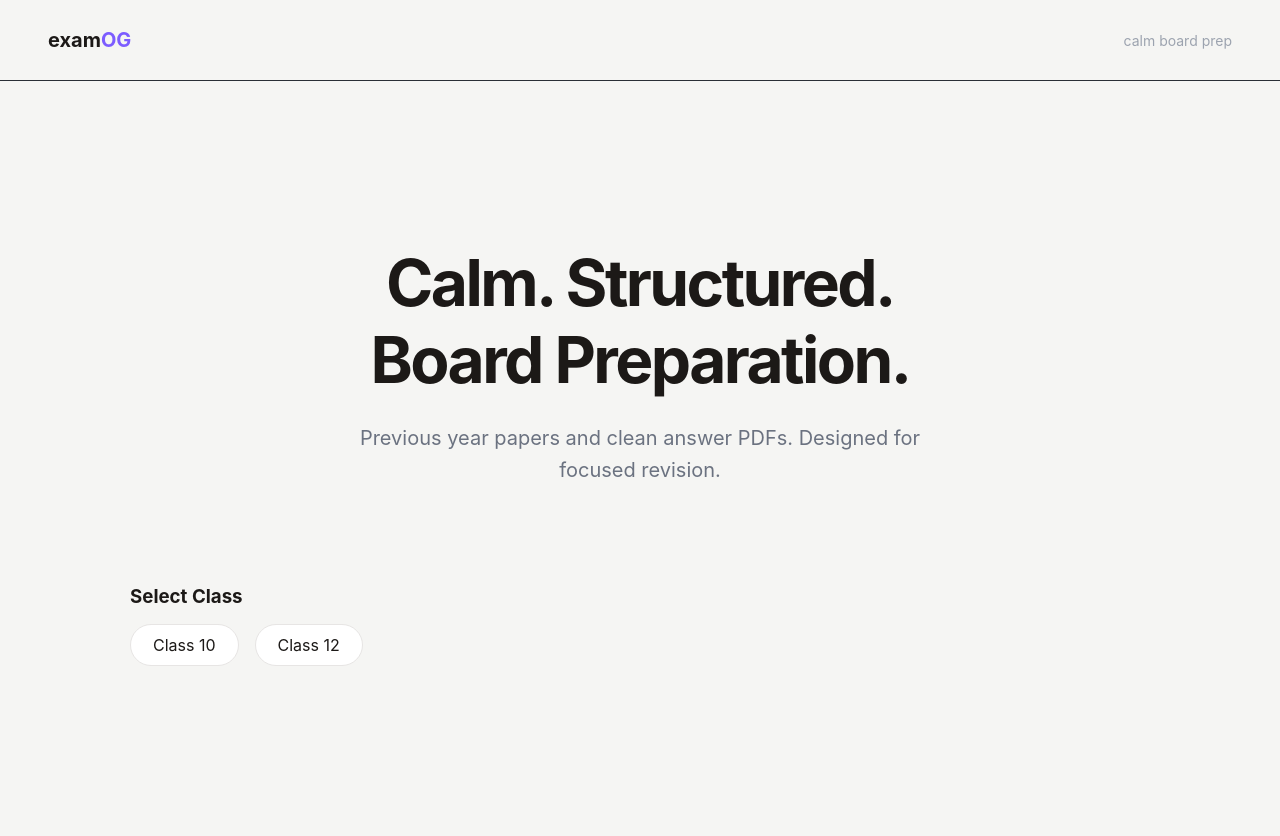
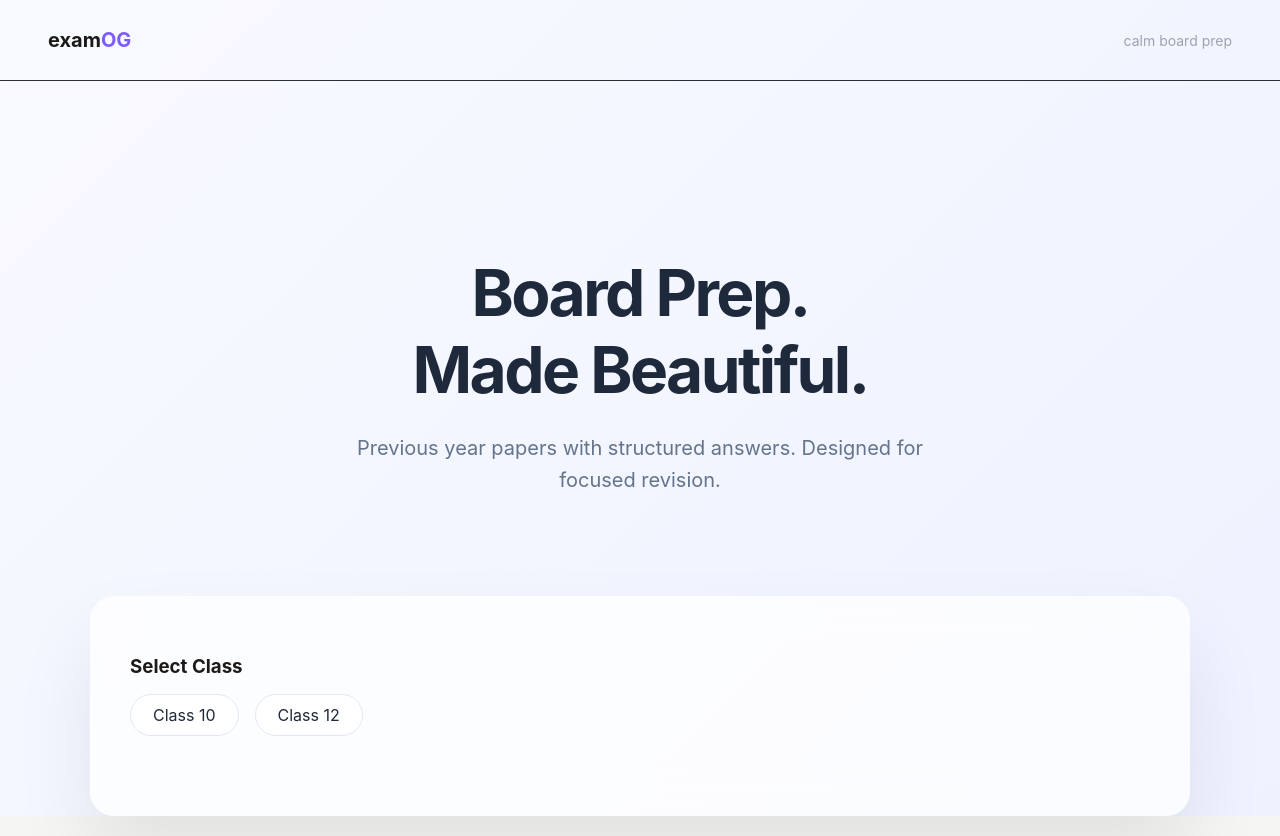
Before and after one commit to jia-nil/examogfrontend, a React (Vite) app: page / in a window 1280 px wide. Built offline with nearby package versions, Linux system fonts and the light colour scheme.

Commit message:
Update Dashboard.tsx

```diff
--- a/src/pages/Dashboard.tsx
+++ b/src/pages/Dashboard.tsx
@@ -10,14 +10,20 @@ export default function Dashboard() {
   const [selectedYear, setSelectedYear] = useState<number | null>(null);
 
   return (
-    <div>
+    <div
+      style={{
+        minHeight: "100vh",
+        background:
+          "linear-gradient(135deg, #F8FAFF 0%, #EEF2FF 100%)",
+      }}
+    >
       <Navbar />
 
       {/* Hero */}
       <section
         style={{
           textAlign: "center",
-          padding: "110px 20px 80px",
+          padding: "120px 20px 100px",
         }}
       >
         <h1
@@ -26,37 +32,42 @@ export default function Dashboard() {
             fontWeight: 700,
             letterSpacing: "-0.04em",
             marginBottom: 24,
+            color: "#1E293B",
           }}
         >
-          Calm. Structured.
+          Board Prep.
           <br />
-          Board Preparation.
+          Made Beautiful.
         </h1>
 
         <p
           style={{
             fontSize: 20,
-            color: "#6B7280",
+            color: "#64748B",
             maxWidth: 600,
             margin: "0 auto",
             lineHeight: 1.6,
           }}
         >
-          Previous year papers and clean answer PDFs.
+          Previous year papers with structured answers.
           Designed for focused revision.
         </p>
       </section>
 
-      {/* Content */}
+      {/* Floating Panel */}
       <div
         style={{
           maxWidth: 1100,
           margin: "0 auto",
-          padding: "0 40px 120px",
+          padding: 40,
+          background: "rgba(255,255,255,0.75)",
+          backdropFilter: "blur(20px)",
+          borderRadius: 24,
+          boxShadow: "0 40px 80px rgba(0,0,0,0.08)",
         }}
       >
         {/* Class Selector */}
-        <div style={{ marginBottom: 50 }}>
+        <div style={{ marginBottom: 40 }}>
           <h3 style={{ marginBottom: 16 }}>Select Class</h3>
 
           <div style={{ display: "flex", gap: 16 }}>
@@ -70,13 +81,17 @@ export default function Dashboard() {
                 }}
                 style={{
                   padding: "10px 22px",
-                  border: "1px solid #E7E5E4",
                   borderRadius: 999,
                   cursor: "pointer",
                   background:
-                    selectedClass === cls ? "#5E8B7E" : "#FFFFFF",
+                    selectedClass === cls
+                      ? "#4F46E5"
+                      : "#FFFFFF",
                   color:
-                    selectedClass === cls ? "#FFFFFF" : "#1C1917",
+                    selectedClass === cls
+                      ? "#FFFFFF"
+                      : "#1E293B",
+                  border: "1px solid #E2E8F0",
                   transition: "all 0.2s ease",
                 }}
               >
@@ -88,7 +103,7 @@ export default function Dashboard() {
 
         {/* Board Selector */}
         {selectedClass && (
-          <div style={{ marginBottom: 60 }}>
+          <div style={{ marginBottom: 50 }}>
             <h3 style={{ marginBottom: 16 }}>Select Board</h3>
 
             <div style={{ display: "flex", gap: 16 }}>
@@ -101,17 +116,17 @@ export default function Dashboard() {
                   }}
                   style={{
                     padding: "10px 22px",
-                    border: "1px solid #E7E5E4",
                     borderRadius: 999,
                     cursor: "pointer",
                     background:
                       selectedBoard === board
-                        ? "#5E8B7E"
+                        ? "#4F46E5"
                         : "#FFFFFF",
                     color:
                       selectedBoard === board
                         ? "#FFFFFF"
-                        : "#1C1917",
+                        : "#1E293B",
+                    border: "1px solid #E2E8F0",
                     transition: "all 0.2s ease",
                   }}
                 >
@@ -122,17 +137,18 @@ export default function Dashboard() {
           </div>
         )}
 
-        {/* Year Strip */}
+        {/* Year Grid */}
         {selectedClass && selectedBoard && (
           <>
-            <div style={{ marginBottom: 60 }}>
+            <div style={{ marginBottom: 50 }}>
               <h3 style={{ marginBottom: 20 }}>Select Year</h3>
 
               <div
                 style={{
-                  display: "flex",
+                  display: "grid",
+                  gridTemplateColumns:
+                    "repeat(auto-fit, minmax(100px, 1fr))",
                   gap: 14,
-                  overflowX: "auto",
                 }}
               >
                 {years.map((year) => (
@@ -140,20 +156,19 @@ export default function Dashboard() {
                     key={year}
                     onClick={() => setSelectedYear(year)}
                     style={{
-                      padding: "8px 18px",
-                      border: "1px solid #E7E5E4",
-                      borderRadius: 999,
+                      padding: "10px 0",
+                      borderRadius: 12,
+                      textAlign: "center",
                       cursor: "pointer",
-                      whiteSpace: "nowrap",
                       background:
                         selectedYear === year
-                          ? "#5E8B7E"
+                          ? "#4F46E5"
                           : "#FFFFFF",
                       color:
                         selectedYear === year
                           ? "#FFFFFF"
-                          : "#1C1917",
-                      fontSize: 14,
+                          : "#1E293B",
+                      border: "1px solid #E2E8F0",
                       transition: "all 0.2s ease",
                     }}
                   >
@@ -163,11 +178,11 @@ export default function Dashboard() {
               </div>
             </div>
 
-            {/* Subject Grid */}
+            {/* Subject Cards */}
             {selectedYear && (
               <div>
                 <h3 style={{ marginBottom: 32 }}>
-                  {selectedBoard} Class {selectedClass} — {selectedYear}
+                  {selectedBoard} • Class {selectedClass} • {selectedYear}
                 </h3>
 
                 <div
@@ -175,34 +190,33 @@ export default function Dashboard() {
                     display: "grid",
                     gridTemplateColumns:
                       "repeat(auto-fit, minmax(240px, 1fr))",
-                    gap: 28,
+                    gap: 24,
                   }}
                 >
                   {subjects.map((subj) => (
                     <div
                       key={subj}
                       style={{
-                        padding: 36,
-                        border: "1px solid #E7E5E4",
+                        padding: 32,
                         borderRadius: 18,
                         background: "#FFFFFF",
+                        border: "1px solid #E2E8F0",
                         cursor: "pointer",
-                        transition: "all 0.25s ease",
+                        transition: "all 0.2s ease",
                       }}
                       onMouseEnter={(e) =>
-                        (e.currentTarget.style.borderColor =
-                          "#5E8B7E")
+                        (e.currentTarget.style.transform =
+                          "translateY(-4px)")
                       }
                       onMouseLeave={(e) =>
-                        (e.currentTarget.style.borderColor =
-                          "#E7E5E4")
+                        (e.currentTarget.style.transform =
+                          "translateY(0px)")
                       }
                     >
                       <h3 style={{ marginBottom: 8 }}>{subj}</h3>
-
                       <p
                         style={{
-                          color: "#6B7280",
+                          color: "#64748B",
                           fontSize: 14,
                         }}
                       >
```
